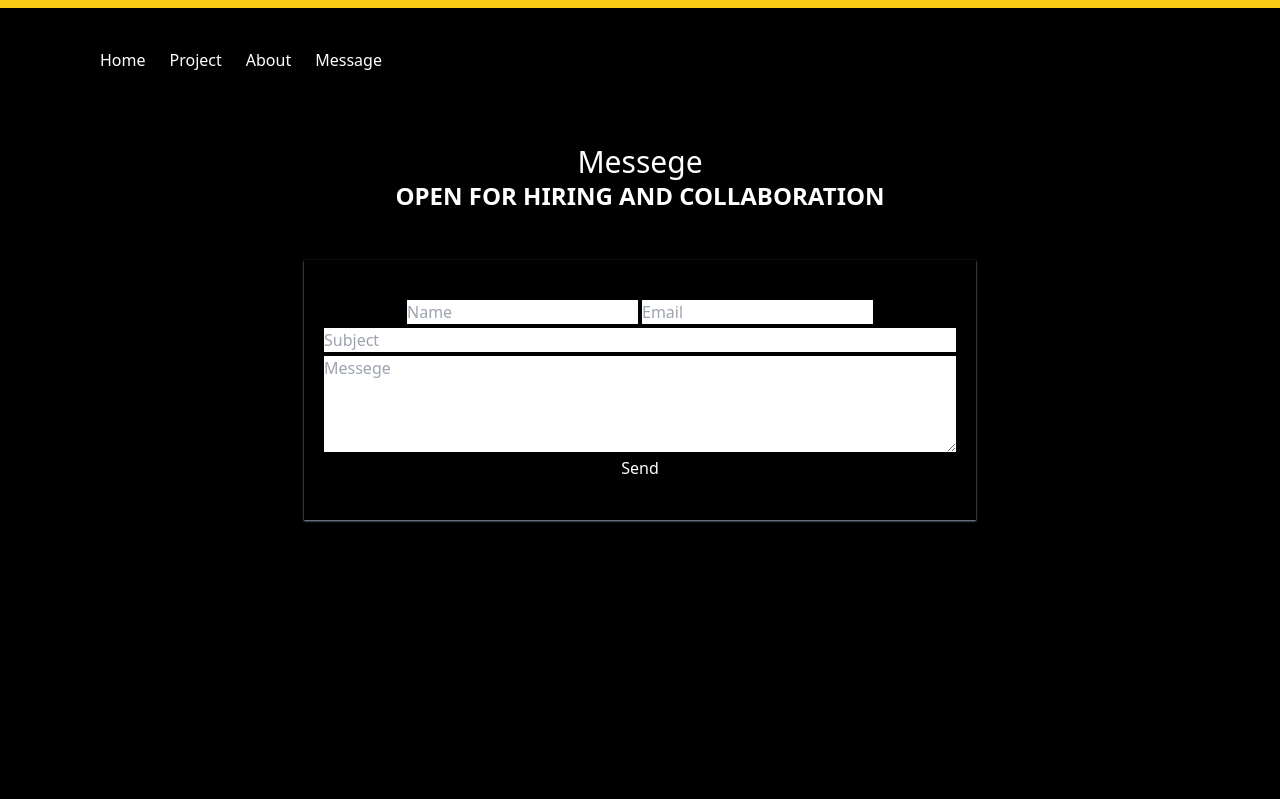
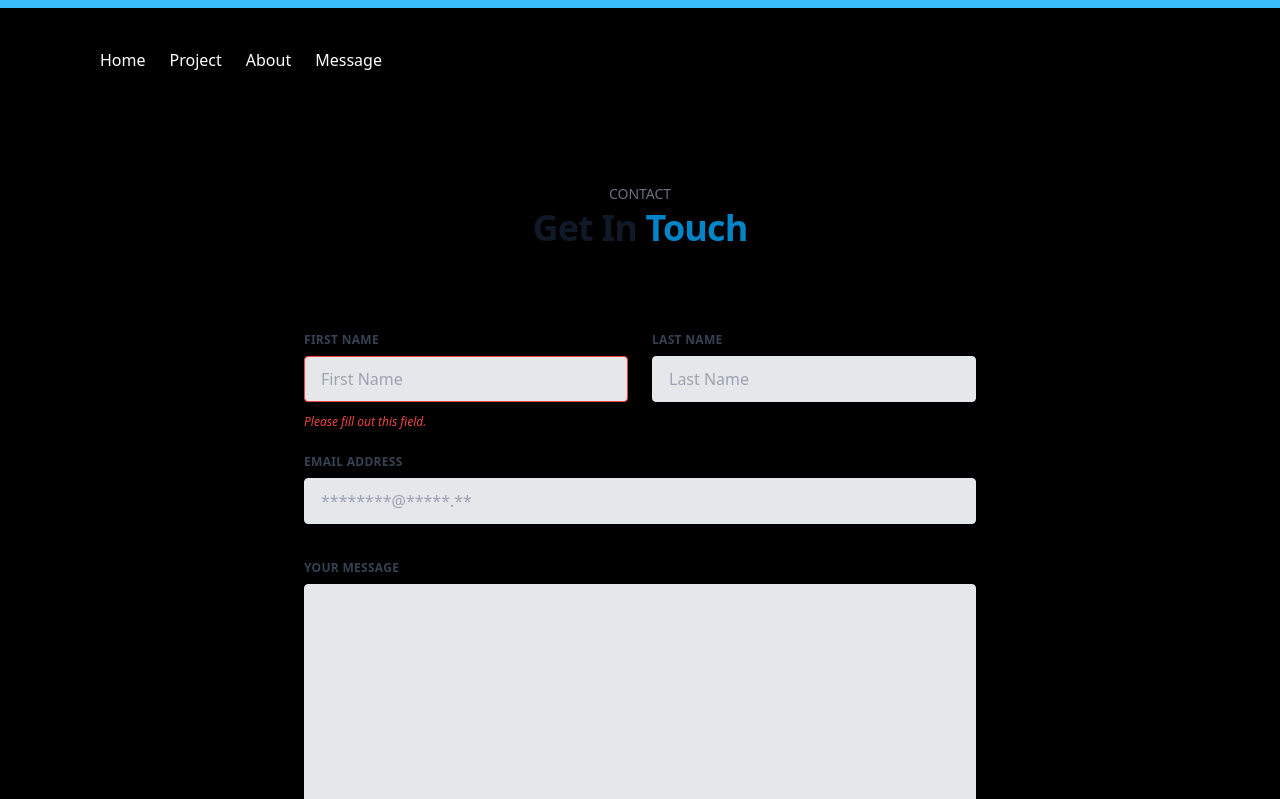
Before and after one commit to khairulhabibie/khairulhabibie.github.io, a React (Create React App) app: page /message in a window 1280 px wide. Shown: the top 799 px of the page. Built offline with nearby package versions, Linux system fonts and the light colour scheme.

Commit message:
styling messege.jsx

```diff
--- a/src/Container/Message.jsx
+++ b/src/Container/Message.jsx
@@ -7,9 +7,9 @@ export default class Message extends Component {
     this.state = {
       formMessege: {
         id: "",
-        name: "",
+        firstName: "",
+        lastName: "",
         email: "",
-        subject: "",
         messege: "",
       },
       isLoading: false,
@@ -70,55 +70,102 @@ export default class Message extends Component {
 
   render() {
     return (
-      <div
-        id="messege"
-        className="w-full h-screen max-w-2xl mx-auto text-center mt-28 "
+      <div id="messege" className="w-full max-w-2xl mx-auto py-28 ">
+        <div class="max-w-screen-md mx-auto p-5">
+          <div class="text-center mb-16">
+            <p class="mt-4 text-sm leading-7 text-gray-500 font-regular uppercase">
+              Contact
+            </p>
+            <h3 class="text-3xl sm:text-4xl leading-normal font-extrabold tracking-tight text-gray-900">
+              Get In <span class="text-sky-600">Touch</span>
+            </h3>
+          </div>
+        </div>
+
+        <form class="w-full" onSubmit={this.onSubmitHandler}>
+          <div class="flex flex-wrap -mx-3 mb-6">
+            <div class="w-full md:w-1/2 px-3 mb-6 md:mb-0">
+              <label
+                class="block uppercase tracking-wide text-gray-700 text-xs font-bold mb-2"
+                for="first-name"
               >
-        <h1 className="text-3xl">Messege</h1>
-        <h1 className="text-2xl font-extrabold">
-          OPEN FOR HIRING AND COLLABORATION
-        </h1>
-        <form
-          onSubmit={this.onSubmitHandler}
-          className="flex flex-col gap-1 px-5 py-10 mt-12 shadow-sm shadow-slate-400"
-        >
-          <div className="space-x-1">
+                First Name
+              </label>
               <input
+                class="appearance-none block w-full bg-gray-200 text-gray-700 border border-red-500 rounded py-3 px-4 mb-3 leading-tight focus:outline-none focus:bg-white"
+                id="first-name"
                 type="text"
-              placeholder="Name"
-              name="name"
-              value={this.state.name}
+                placeholder="First Name"
+                value={this.state.firstName}
                 onChange={this.onFormChangeHandler}
                 required
               />
+              <p class="text-red-500 text-xs italic">
+                Please fill out this field.
+              </p>
+            </div>
+
+            <div class="w-full md:w-1/2 px-3">
+              <label
+                class="block uppercase tracking-wide text-gray-700 text-xs font-bold mb-2"
+                for="last-name"
+              >
+                Last Name
+              </label>
               <input
-              type="email"
-              placeholder="Email"
-              name="email"
-              value={this.state.email}
+                class="appearance-none block w-full bg-gray-200 text-gray-700 border border-gray-200 rounded py-3 px-4 leading-tight focus:outline-none focus:bg-white focus:border-gray-500"
+                id="last-name"
+                type="text"
+                placeholder="Last Name"
+                value={this.state.lastName}
                 onChange={this.onFormChangeHandler}
-              required
               />
             </div>
+          </div>
+          <div class="flex flex-wrap -mx-3 mb-6">
+            <div class="w-full px-3">
+              <label
+                class="block uppercase tracking-wide text-gray-700 text-xs font-bold mb-2"
+                for="email"
+              >
+                Email Address
+              </label>
               <input
-            type="subject"
-            placeholder="Subject"
-            name="subject"
-            value={this.state.subject}
+                class="appearance-none block w-full bg-gray-200 text-gray-700 border border-gray-200 rounded py-3 px-4 mb-3 leading-tight focus:outline-none focus:bg-white focus:border-gray-500"
+                id="email"
+                type="email"
+                placeholder="********@*****.**"
+                value={this.state.lastName}
                 onChange={this.onFormChangeHandler}
-            required
               />
+            </div>
+          </div>
+
+          <div class="flex flex-wrap -mx-3 mb-6">
+            <div class="w-full px-3">
+              <label
+                class="block uppercase tracking-wide text-gray-700 text-xs font-bold mb-2"
+                for="message"
+              >
+                Your Message
+              </label>
               <textarea
+                id="message"
+                rows="10"
+                class="appearance-none block w-full bg-gray-200 text-gray-700 border border-gray-200 rounded py-3 px-4 mb-3 leading-tight focus:outline-none focus:bg-white focus:border-gray-500"
                 value={this.state.messege}
-            name="messege"
                 onChange={this.onFormChangeHandler}
-            placeholder="Messege"
-            rows={4}
-            required
               ></textarea>
-          <button type="submit">
-            {this.state.isLoading ? "Loading..." : "Send"}
+            </div>
+            <div class="w-full px-3">
+              <button
+                class="shadow bg-sky-600 hover:bg-sky-400 focus:shadow-outline focus:outline-none text-white font-bold py-2 px-6 rounded"
+                type="submit"
+              >
+                Send Message
               </button>
+            </div>
+          </div>
         </form>
       </div>
     );
--- a/src/Container/Navbar.jsx
+++ b/src/Container/Navbar.jsx
@@ -5,7 +5,7 @@ import { Link } from "react-router-dom";
 const Navbar = () => {
   return (
     <>
-      <div className="w-full h-2 bg-yellow-400"></div>
+      <div className="w-full h-2 bg-sky-400"></div>
       <nav className="relative left-0 right-0 flex flex-row justify-between mx-4 top-10 md:mx-24">
         <ul className="flex justify-between space-x-4 felx-row">
           <li className="px-1 rounded-md hover:bg-gray-700">
```
Lines whose indentation alone changed are shown as unchanged.
